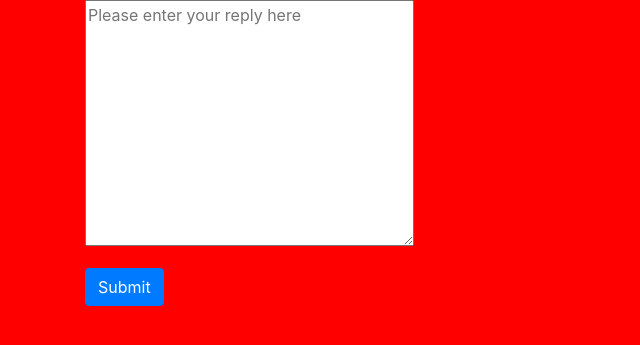
After one commit to digitalstuart/kenmare-car-share, a Flask app: template templates/reply_to.html in a window 1280 px wide. The commit adds this page. Shown: the top 345 px of the page, without its empty margins (0-640 px from the left). Run offline with Flask 2, Linux system fonts and the light colour scheme; the template is opened without the code that fills it: most values are stand-ins (such as "Sample title", 1, 10 or a date in 2020); some libraries are stand-ins or nearby versions.

Commit message:
Working on reply form

```diff
--- a/app.py
+++ b/app.py
@@ -29,10 +29,23 @@ def list_lift():
     lifts.insert_one(request.form.to_dict())
     return redirect(url_for('lifts'))
 
-@app.route('/reply_to', methods=['POST'])
-def reply_to():
+@app.route('/reply_to/<lift_id>')
+def reply_to(lift_id):
+    the_lift = mongo.db.lifts.find_one({"_id": ObjectId(lift_id)})
+    all_locations = mongo.db.locations.find()
+    return render_template("reply_to.html", lift=the_lift,
+                           locations=all_locations)
+
+@app.route('/add_reply/<lift_id>', methods=["POST"])
+def add_reply(lift_id):
     lifts = mongo.db.lifts
-    lifts.reply.insert_one(request.form())
+    lifts.update( {'_id': ObjectId(lift_id)},
+    {   'offer_or_request':request.form.get('offer_or_request'),
+        'locations_start_name':request.form.get('locations_start_name'),
+        'locations_end_name': request.form.get('locations_end_name'),
+        'journey_details': request.form.get('journey_details'),
+        'reply':request.form.get('reply')
+    })
     return redirect(url_for('lifts'))
 
 if __name__ == '__main__':
--- a/templates/lifts.html
+++ b/templates/lifts.html
@@ -8,7 +8,7 @@
 			<h5 class="card-title">{{lift.offer_or_request}} - {{lift.locations_start_name}} to
 				{{lift.locations_end_name}}</h5>
 			<p class="card-text">{{lift.journey_details}}</p>
-			<button>Reply</button>
+			<button><a href="{{url_for('reply_to', lift_id=lift._id)}}">Reply</a></button>
 			<button>Edit</button>
 			<button>Delete</button>
 		</div>
--- /dev/null
+++ b/templates/reply_to.html
@@ -0,0 +1,10 @@
+{% extends 'base.html' %}
+{% block content %}
+<form action="{{ url_for('add_reply', lift_id=lift._id) }}" method="POST">
+	<div class="form-group">
+		<textarea placeholder="Please enter your reply here" name="reply" id="reply" cols="30" rows="10"></textarea>
+	</div>
+	<button type="submit" class="btn btn-primary">Submit</button>
+
+</form>
+{% endblock %}
```
Also changed, not shown: templates/reply.html (deleted, +0 -11 lines).
